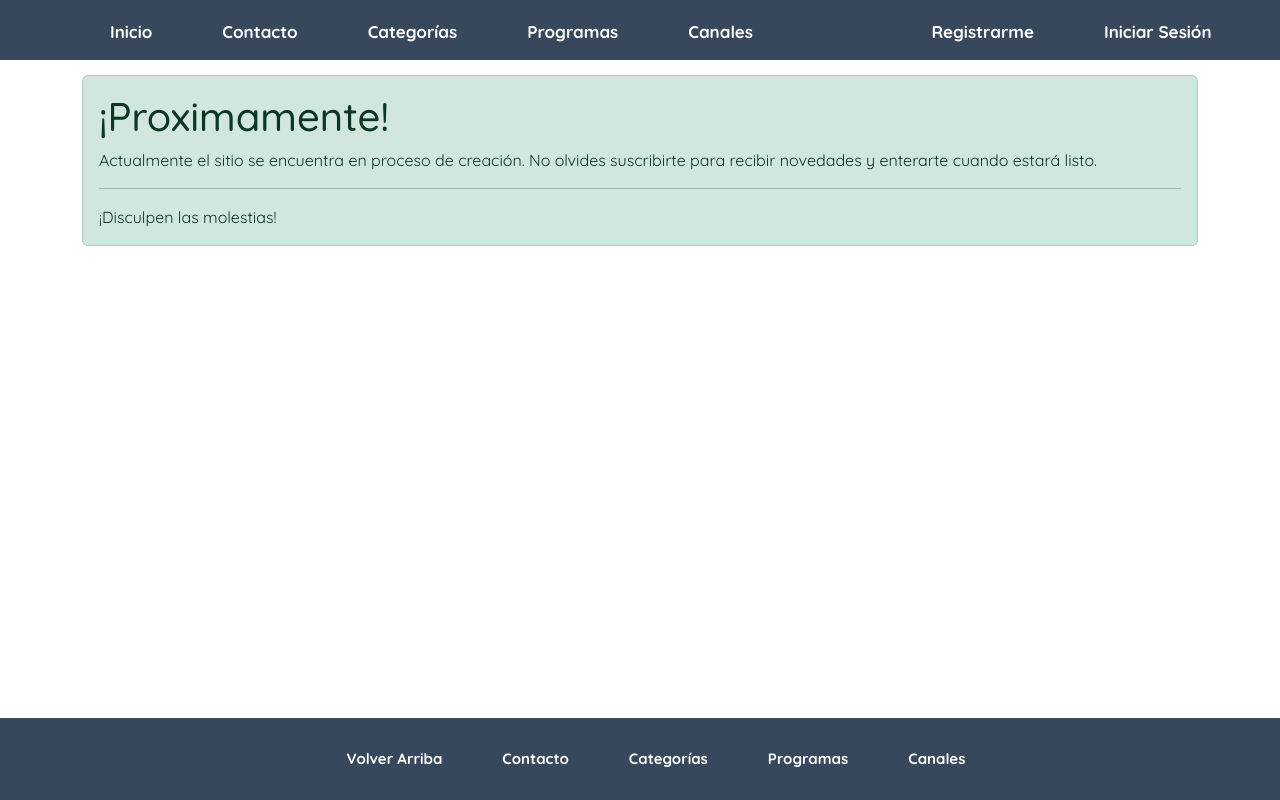
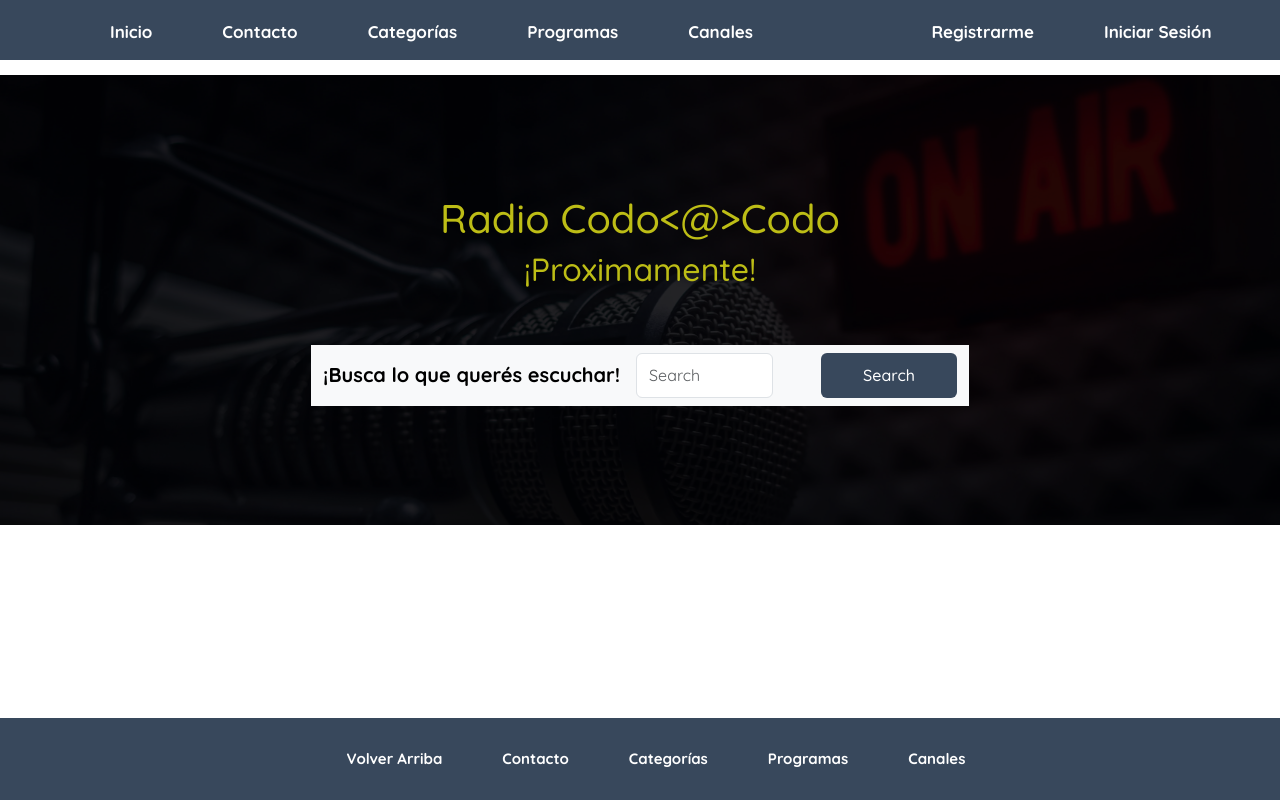
Before and after one commit to Escalion12/Proyecto-Comision24253-Grupo26, a plain HTML site: page pages/programas.html in a window 1280 px wide. Drawn offline with nearby package versions, Linux system fonts and the light colour scheme.

Commit message:
Update programas.html

```diff
--- a/pages/programas.html
+++ b/pages/programas.html
@@ -49,17 +49,27 @@
 
     </header>
     <main>
-        <section class="container">
-        <div class="alert alert-success" role="alert">
-            <h1 class="alert-heading">¡Proximamente!</h1>
-            <p>Actualmente el sitio se encuentra en proceso de creación. No olvides suscribirte para recibir novedades y enterarte cuando estará listo.</p>
-            <hr>
-            <p class="mb-0">¡Disculpen las molestias!</p>
-          </div>
+        <div class="hero">
+            <div class="contenido-hero">
+                <h1 style="text-decoration: none; color: rgb(189, 189, 22);">Radio Codo<@>Codo</h1>
+                <h2 style="text-decoration: none; color: rgb(189, 189, 22);">¡Proximamente!</h2>
+                <br>
+                <br>
 
+                <nav class="navbar bg-body-tertiary">
+                    <div class="container-fluid">
+                      <a class="navbar-brand">¡Busca lo que querés escuchar!</a>
+                      <form class="d-flex" role="search">
+                        <input class="form-control me-5" type="search" placeholder="Search" aria-label="Search">
+                        <button class="btn btn-outline-success" type="submit">Search</button>
+                      </form>
+                    </div>
+                  </nav>
+            </div>
+        </div>
 
     </main>
-    </section>
+
     <footer style="position: fixed; width: 100%;" >
      <!-- <footer style="position: fixed; bottom: 0em;">   UTILIZAR ESTE FOOTER EN CASO DE USAR EL STYLETOM-->
         <ul>
```
